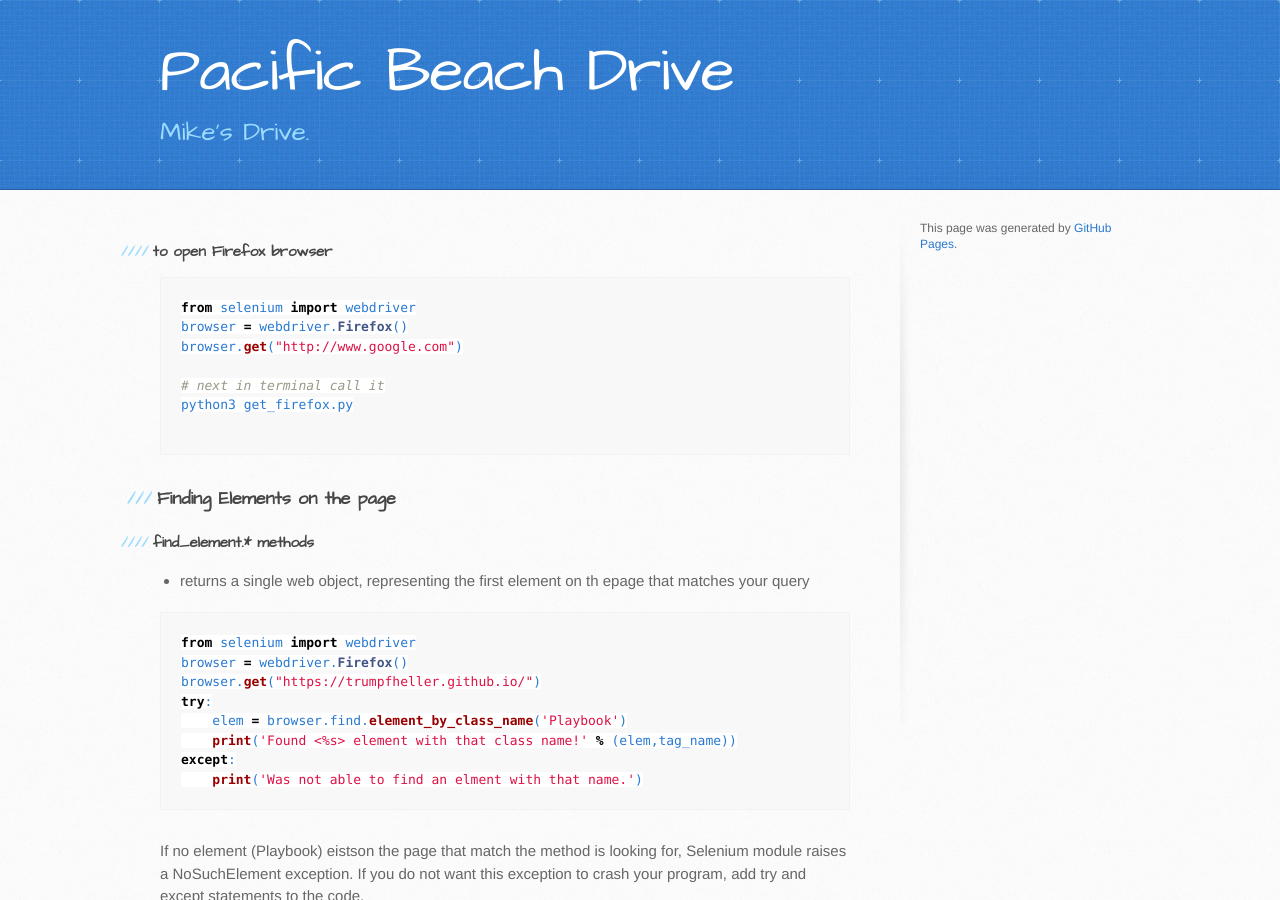
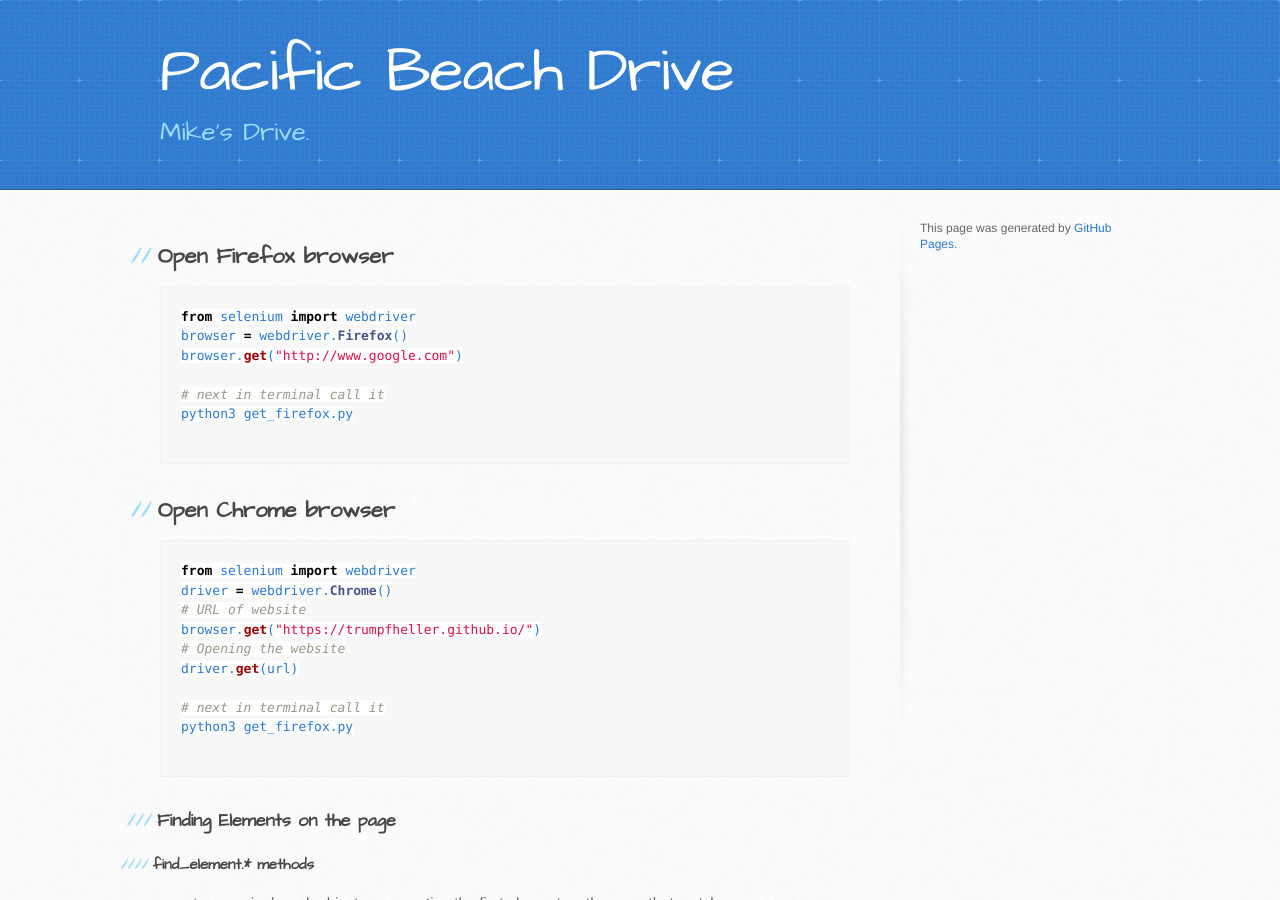
Before and after one commit to trumpfheller/trumpfheller.github.io, a Jekyll site: the page built from selenium_py.md, in a window 1280 px wide and 900 px high. Built offline with Jekyll 4.4.1, drawn with Linux system fonts in a browser that asks for light colours.

Commit message:
Update selenium_py.md

````diff
--- a/selenium_py.md
+++ b/selenium_py.md
@@ -2,12 +2,27 @@
 layout: default
 ---
 
-#### to open Firefox browser
+## Open Firefox browser
 
 ```python
 from selenium import webdriver
 browser = webdriver.Firefox()
 browser.get("http://www.google.com")
+
+# next in terminal call it
+python3 get_firefox.py
+
+```
+
+## Open Chrome browser
+
+```python
+from selenium import webdriver
+driver = webdriver.Chrome()
+# URL of website
+browser.get("https://trumpfheller.github.io/")
+# Opening the website
+driver.get(url)
 
 # next in terminal call it
 python3 get_firefox.py
````
